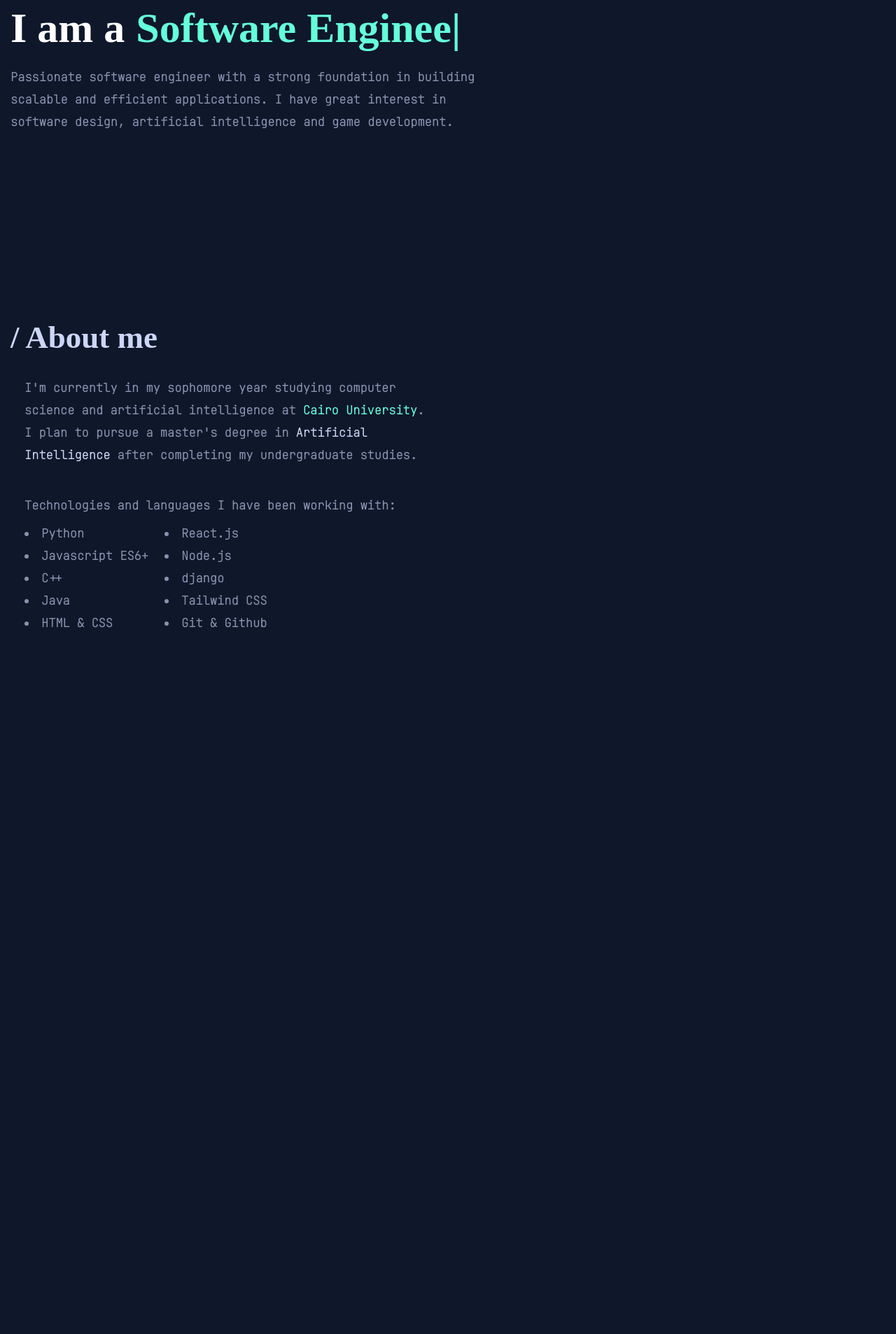
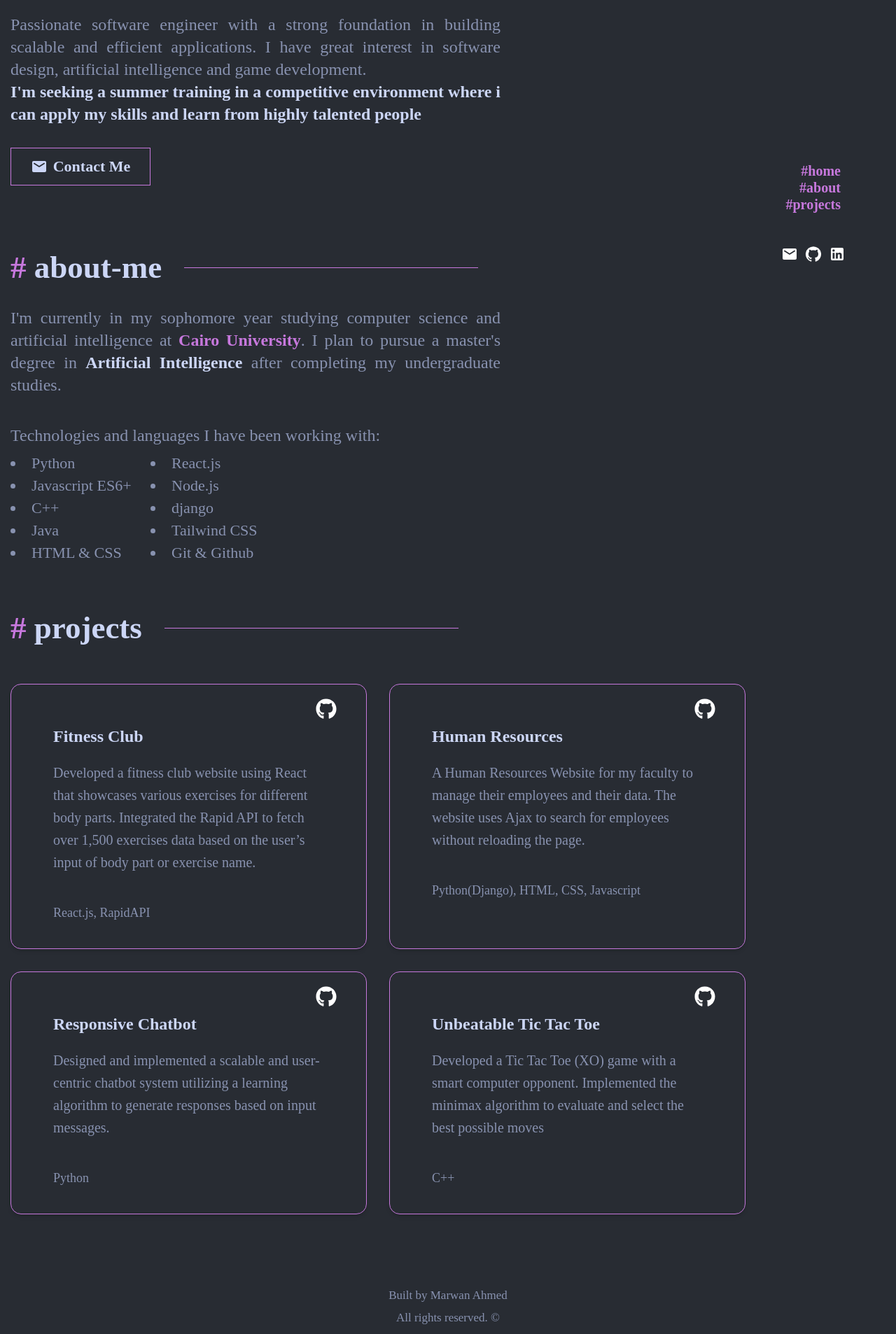
Before and after one commit to marwan-ahmedd/Marwan, a React (Create React App) app: page / in a window 1280 px wide. Shown: the part 334-2240 px from the top of the page at 70% size. Built offline with nearby package versions, Linux system fonts and the light colour scheme; the HTML template or start-up script is replaced by a standard one; a web font is replaced by a local one.

Commit message:
Finished Nav and Projects sections

```diff
--- a/package.json
+++ b/package.json
@@ -47,7 +47,7 @@
     ]
   },
   "devDependencies": {
-    "framer-motion": "10.12.12",
+    "framer-motion": "^10.12.12",
     "react-countup": "6.4.2",
     "react-icons": "4.8.0",
     "react-intersection-observer": "9.4.3",
--- a/src/App.js
+++ b/src/App.js
@@ -3,16 +3,17 @@ import React from 'react'
 import Banner from './components/Banner'
 import Nav from './components/Nav'
 import About from './components/About'
-
+import Projects from './components/Projects'
+import Credits from './components/Credits'
 
 const App = () => {
     return (
-        <div className='bg-slate-900' >
+        <div className='bg-background overflow-hidden' >
             <Banner />
-            {/* <Nav /> */}
+            <Nav />
             <About />
-            {/* <Contact /> */}
-            <div className='h-[4000px]'></div>
+            <Projects />
+            <Credits />
         </div>
     )
 }
--- a/src/components/About.js
+++ b/src/components/About.js
@@ -1,21 +1,18 @@
 import React from 'react'
 
-import CountUp from 'react-countup'
-import { useInView } from 'react-intersection-observer'
 import { motion } from 'framer-motion'
 import { fadeIn } from '../variants'
 
 
 const About = () => {
 
-    const one = <p className='mt-10 font-secondary text-Slate max-w-[600px]'>
+    const one = <p className='font-primary text-Slate max-w-[700px] text-justify'>
                     I'm currently in my sophomore year studying computer
                     science and artificial intelligence at
-                    <b className='text-Green'>
-                        <a href='https://cu.edu.eg/Home'> Cairo University</a>
-                    </b>.<br /> I plan to pursue a master's degree in <span className='text-LightestSlate'>Artificial Intelligence</span> after completing my undergraduate studies.
+                    <b className='text-Green' ><a href='https://cu.edu.eg/Home'> Cairo University</a></b>
+                    . I plan to pursue a master's degree in <span className=' text-LightestSlate font-bold'>Artificial Intelligence</span> after completing my undergraduate studies.
                 </p>
-    const two = <p className='mt-10 mb-2 font-secondary text-Slate'>
+    const two = <p className='mt-10 mb-2 font-primary text-Slate'>
                     Technologies and languages I have been working with:
                 </p>
     const tech = [
@@ -33,8 +30,7 @@ const About = () => {
     const tech_list = tech.map(stack => <li>{stack}</li>)
 
     return (
-        <div className='mr-[200px]'>
-            <div>
+        <div className='mr-[200px] mt-[-100px]' id='about'>
                 <motion.div
                     variants={fadeIn('up', 0.1)}
                     initial='hidden'
@@ -42,14 +38,17 @@ const About = () => {
                     viewport={{ once: true, amount: 0.3}}
                     className='container mx-auto'
                 >
-                    <h1 className='font-primary text-LightestSlate text-[45px] font-bold'>/ About me</h1>
-                    <div className='pl-[20px] text-[17px] font-bold'>
+                    <div className='text-LightestSlate font-primary text-[45px] font-bold flex items-center gap-8'>
+                        <div><span className='text-Green'>#</span> about-me</div>
+                        <div className='line w-2/5 h-px bg-Green'></div>
+                    </div>
+                    <div className='text-[24px] mt-10'>
                         {one}
                         {two}
-                        <div className='grid grid-cols-[200px_minmax(_100px,_1fr)]' >
+                        <div className='grid grid-cols-[200px_minmax(_100px,_1fr)] list-disc text-Green' >
                             {tech.map((item, i) => {
                                 return (
-                                    <li className='text-Slate text-[17px]'>{item}</li>
+                                    <li className='text-Slate text-[22px] font-primary'>{item}</li>
                                 )
                             })}
 
@@ -57,7 +56,6 @@ const About = () => {
                     </div>
                 </motion.div>
 
-            </div>
         </div>
     )
 }
--- a/src/components/Banner.js
+++ b/src/components/Banner.js
@@ -1,13 +1,14 @@
 import React from "react"
 
-import { FaGithub, FaYoutube, FaDribble } from 'react-icons/fa'
 import { TypeAnimation } from 'react-type-animation'
 import { motion } from "framer-motion"
 import { fadeIn } from '../variants'
+import { FiMail } from 'react-icons/fi'
+import { EmailRounded } from "@mui/icons-material"
 
 const Banner = () => {
     return (
-        <section className="section mr-[200px]" id='home'>
+        <div className="section mr-[200px]" id='home'>
             <motion.div
                 variants={fadeIn('up', 0.1)}
                 initial='hidden'
@@ -16,13 +17,13 @@ const Banner = () => {
                 className='container mx-auto'>
 
                 <div>
-                    <h1 className='mb-[20px] text-[65px] font-bold font-primary leading-[0.8] lg:text-[60px] text-Green'>
-                        Marwan
+                    <h1 className='mb-[20px] text-[65px] font-bold font-primary leading-[0.8] lg:text-[60px] text-LightestSlate'>
+                        hi, <span className='text-Green'>marwan</span> here.
                     </h1>
                 </div>
                 <div className='flex-1 mb-6 text-[30px] lg:text-[60px] font-primary
                                 font-semibold leading-[1]'>
-                    <span className='text-white mr-4'>I am a</span>
+                    <span className='text-LightestSlate mr-4'>I am a</span>
                     <TypeAnimation
                         sequence={[
                             'Software Engineer', 2000,
@@ -34,11 +35,29 @@ const Banner = () => {
                         repeat={Infinity}
                     />
                 </div>
-                <p className='text-Slate text-[17px] font-secondary font-bold'>
-                Passionate software engineer with a strong foundation in building <br /> scalable and efficient applications. I have great interest in<br /> software design, artificial intelligence and game development.
-                    </p>
+                <p className=' text-[24px] text-Slate font-primary max-w-[700px] text-justify'>
+                    Passionate software engineer with a strong foundation in building
+                    scalable and efficient applications. I have great interest in
+                    software design, artificial intelligence and game development.
+                </p>
+                <p className=' text-[24px] text-LightestSlate font-primary max-w-[700px] text-justify font-bold'>I'm seeking a summer training in a competitive environment where i can apply my skills and learn from highly talented people</p>
+                {/* Contact Me */}
+                <br />
+                <a
+                href='mailto:marwann.ahmedd2003@gmail.com'
+                target='_blank'
+                rel='noreferrer'
+                className='
+                text-[22px] font-bold font-primary p-[10px] text-LightestSlate
+                cursor-pointer border-[1px] border-Green border-radius-[5px]
+                hover:bg-Green hover:text-LightestSlate transition-all
+                duration-300 ease-in-out flex items-center w-[200px] justify-center'
+                >
+                    <EmailRounded className="mr-2"/>
+                    {'Contact Me'}
+                </a>
             </motion.div>
-        </section>
+        </div>
     )
 }
 
--- /dev/null
+++ b/src/components/Credits.js
@@ -0,0 +1,24 @@
+import React from 'react'
+
+import { motion } from 'framer-motion'
+import { fadeIn } from '../variants'
+
+const Credits = () => {
+    return (
+        <div className='flex items-center pt-[100px]'>
+            <motion.div
+            variants={fadeIn('up', 0.1)}
+            initial='hidden'
+            whileInView={'show'}
+            viewport={{ once: true, amount: 0.1}}
+            className='container mx-auto'
+            >
+                <div className='font-primary text-Slate text-center w-[100%] text-[17px] pb-[40px]'>
+                    <div>Built by Marwan Ahmed</div>
+                    <div>All rights reserved. ©</div>
+                </div>
+            </motion.div>
+        </div>
+    )
+}
+export default Credits
--- a/src/components/Nav.js
+++ b/src/components/Nav.js
@@ -1,74 +1,74 @@
-// import React from "react"
-// import { Sidenav } from "rsuite"
-// import { CSSTransition, TransitionGroup } from "react-transition-group"
+import React from 'react'
 
-// import EmailRoundedIcon from "@mui/icons-material/EmailRounded"
-// import LinkedInIcon from "@mui/icons-material/LinkedIn"
-// import GithubIcon from "@mui/icons-material/GitHub"
-// import FadeInSection from "./FadeInSection"
+import { fadeIn } from '../variants'
+import { Sidenav } from 'rsuite'
+import { LinkedIn, GitHub, EmailRounded } from '@mui/icons-material'
+import { motion } from 'framer-motion'
 
-// import "../styles/Nav.css"
-// import "react-typist/dist/Typist.css"
+const isMobile = window.innerWidth < 600
+class Nav extends React.Component {
+    constructor() {
+        super()
+        this.state = {
+            expanded: true,
+            activeKey: '1'
+        }
+        this.handleSelect = this.handleSelect.bind(this)
+    }
+    handleSelect(eventKey) {
+        this.setState({
+            activeKey: eventKey
+        })
+    }
+    render() {
+        const { expanded } = this.state
+        const links = [
+              <a href="#home">#home</a>,
+              <a href="#about">#about</a>,
+              <a href="#projects">#projects</a>
+        ]
 
-// const isMobile = window.innerWidth < 600;
+        return (
+            <div className='flex flex-col items-end fixed right-0 pr-[5%] bottom-[10%] bg-transparent'>
+                {!isMobile && (
+                    <Sidenav
+                    expanded={expanded}
+                    defaultOpenKeys={["3", "4"]}
+                    activeKey={this.state.activeKey}
+                    onSelect={this.handleSelect}
+                    appearance={"subtle"}
+                    >
+                        <Sidenav.Body>
+                            <div className='flex flex-col text-right font-primary text-[20px] font-bold tracking-normal leading-6 text-Green'>
+                                {links.map((link, i) => (
+                                    <motion.div
+                                    variants={fadeIn('up', 0.1)}
+                                    initial='hidden'
+                                    whileInView={'show'}
+                                    viewport={{ once: true, amount: 0.3}}
+                                    className='container mx-auto'
+                                    >
+                                    <div>{link}</div>
+                                    </motion.div>
+                                ))}
+                            </div>
+                            </Sidenav.Body>
+                    </Sidenav>
+                )}
+                <div className='pt-[42px] w-[100px] flex flex-row justify-between pb-[8px]'>
+                    <a href='mailto:marwann.ahmedd2003@gmail.com'>
+                        <EmailRounded size={20} className='mr-2'/>
+                    </a>
+                    <a href='https://github.com/marwan-ahmedd'>
+                        <GitHub size={19} className='mr-2'/>
+                    </a>
+                    <a href='https://www.linkedin.com/in/marwan-ahmed-b37b45245/'>
+                        <LinkedIn size={21} className='mr-2'/>
+                    </a>
+                </div>
+            </div>
+        )
+    }
 
-
-// class Nav extends React.Component {
-//     constructor() {
-//         super()
-//         this.state = {
-//             expanded: true,
-//             activeKey: '1'
-//         }
-//         this.handleSelect = this.handleSelect.bind(this)
-//     }
-//     handleSelect(eventKey) {
-//         this.setState({
-//             activeKey: eventKey
-//         })
-//     }
-//     render() {
-//         const { expanded } = this.state;
-
-//         const links = [
-//             <a href="#intro">/home</a>,
-//             <a href="#about">/about</a>,
-//             <a href="#projects">/projects</a>
-//         ]
-//         return (
-//             <div className='fixed right-0 bottom-10% flex flex-col items-end'>
-//                 { !isMobile && (
-//                     <Sidenav
-//                         expanded={expanded}
-//                         defaultOpenKeys={['3', '4']}
-//                         activeKey={this.state.activeKey}
-//                         appearance={'subtle'}
-//                     >
-//                         <Sidenav.Body>
-//                             <div id="nav-links">
-//                                 {links.map((link, i) => (
-//                                     <FadeInSection delay={`${i+1}00ms`}>
-//                                         <div>{link}</div>
-//                                     </FadeInSection>
-//                                 ))}
-//                             </div>
-//                         </Sidenav.Body>
-//                     </Sidenav>
-//                 )}
-//                 <div id="nav-logos" href='/'>
-//                     <a href='marwann.ahmedd2003@gmail.com'>
-//                         <EmailRoundedIcon style={{ fontSize: 19 }}></EmailRoundedIcon>
-//                     </a>
-//                     <a href='https://github.com/marwan-ahmedd'>
-//                         <GithubIcon style={{ fontSize: 19 }}></GithubIcon>
-//                     </a>
-//                     <a href='https://www.linkedin.com/in/marwan-ahmed-b37b45245/'>
-//                         <LinkedInIcon style={{ fontSize: 20 }}></LinkedInIcon>
-//                     </a>
-//                 </div>
-//             </div>
-//         )
-//     }
-// }
-
-// export default Nav
+}
+export default Nav
--- /dev/null
+++ b/src/components/ProjectCard.js
@@ -0,0 +1,20 @@
+import React from 'react'
+import { FaGithub } from 'react-icons/fa'
+
+const ProjectCard = ({ project }) => {
+    return (
+        <div className='p-5'>
+            <div className='mt-[-40px] ml-[375px] mb-2 flex px-0 flex-row justify-between border-none'>
+                <a href={project.link} target='_blank' rel='noopener noreferrer'> <FaGithub size={30} /> </a>
+
+            </div>
+
+            <h3 className='text-[24px] font-primary text-LightestSlate font-bold mb-5 '>{project.name}</h3>
+            <p className='font-primary text-Slate mb-10 text-[20px] '>{project.desc}</p>
+            <p className='font-primary text-Slate mb-[-25px]'>{project.techStack}</p>
+        </div>
+
+    )
+
+}
+export default ProjectCard
--- a/src/components/Projects.js
+++ b/src/components/Projects.js
@@ -0,0 +1,68 @@
+import React from 'react'
+
+import { motion } from 'framer-motion'
+import { fadeIn } from '../variants'
+import ProjectCard from './ProjectCard'
+
+
+const Projects = () => {
+    const projects = [
+        {
+            name: 'Fitness Club',
+            desc: 'Developed a fitness club website using React that showcases various exercises for different body parts. Integrated the Rapid API to fetch over 1,500 exercises data based on the user’s input of body part or exercise name.',
+            techStack: 'React.js, RapidAPI',
+            link: 'https://github.com/marwan-ahmedd/Fitness-Club',
+        },
+        {
+            name: 'Human Resources',
+            desc: 'A Human Resources Website for my faculty to manage their employees and their data. The website uses Ajax to search for employees without reloading the page.',
+            techStack: 'Python(Django), HTML, CSS, Javascript',
+            link: '',
+        },
+        {
+            name: 'Responsive Chatbot',
+            desc: 'Designed and implemented a scalable and user-centric chatbot system utilizing a learning algorithm to generate responses based on input messages.',
+            techStack: 'Python',
+            link: 'https://github.com/marwan-ahmedd/Responsive-Chatbot',
+        },
+        {
+            name: 'Unbeatable Tic Tac Toe',
+            desc: 'Developed a Tic Tac Toe (XO) game with a smart computer opponent. Implemented the minimax algorithm to evaluate and select the best possible moves',
+            techStack: 'C++',
+            link: 'https://github.com/marwan-ahmedd/UnBeatable-XO',
+        },
+    ]
+    return (
+        <div className='mr-[200px] mt-[75px]' id='projects'>
+                <motion.div
+                    variants={fadeIn('up', 0.1)}
+                    initial='hidden'
+                    whileInView={'show'}
+                    viewport={{ once: true, amount: 0.3}}
+                    className='container mx-auto'
+                >
+                    <div className='text-LightestSlate font-primary text-[45px] font-bold flex items-center gap-8'>
+                        <div><span className='text-Green'>#</span> projects</div>
+                        <div className='line w-2/5 h-px bg-Green'></div>
+                    </div>
+                    <ul className='gap-8 grid grid-cols-1 sm:grid-cols-2 md:grid-col-3 lg:grid-cols-2 mt-16'>
+                        {projects.map(project => {
+                            return (
+                                <li className='
+                                bg-[#282C33]
+                                relative flex flex-col h-auto p-10 rounded-[15px]
+                                border border-Green shadow-md hover:shadow-lg max-w-lg'>
+                                    <ProjectCard project={project} />
+                                </li>
+
+                            )
+                        })}
+                    </ul>
+
+                </motion.div>
+
+        </div>
+    )
+}
+
+export default Projects;
--- a/tailwind.config.js
+++ b/tailwind.config.js
@@ -2,6 +2,10 @@
 module.exports = {
   content: ['./src/**/*.{js,jsx,ts,tsx}'],
   theme: {
+    backgroundColor: (theme) => ({
+      ...theme('colors'),
+      'background': '#282C33',
+    }),
     fontFamily: {
       primary: 'NTR',
       secondary: 'Jetbrains Mono',
@@ -21,8 +25,8 @@ module.exports = {
     extend: {
       colors: {
         LightestSlate	: '#ccd6f6',
-        Green: '#64ffda',
-        Slate: '#8892b0',
+        Green: '#C778DD',
+        Slate: '#8892b0'
       },
 
     },
```
Also changed, not shown: 1 other file (tests, documents, lock files or other folders).
